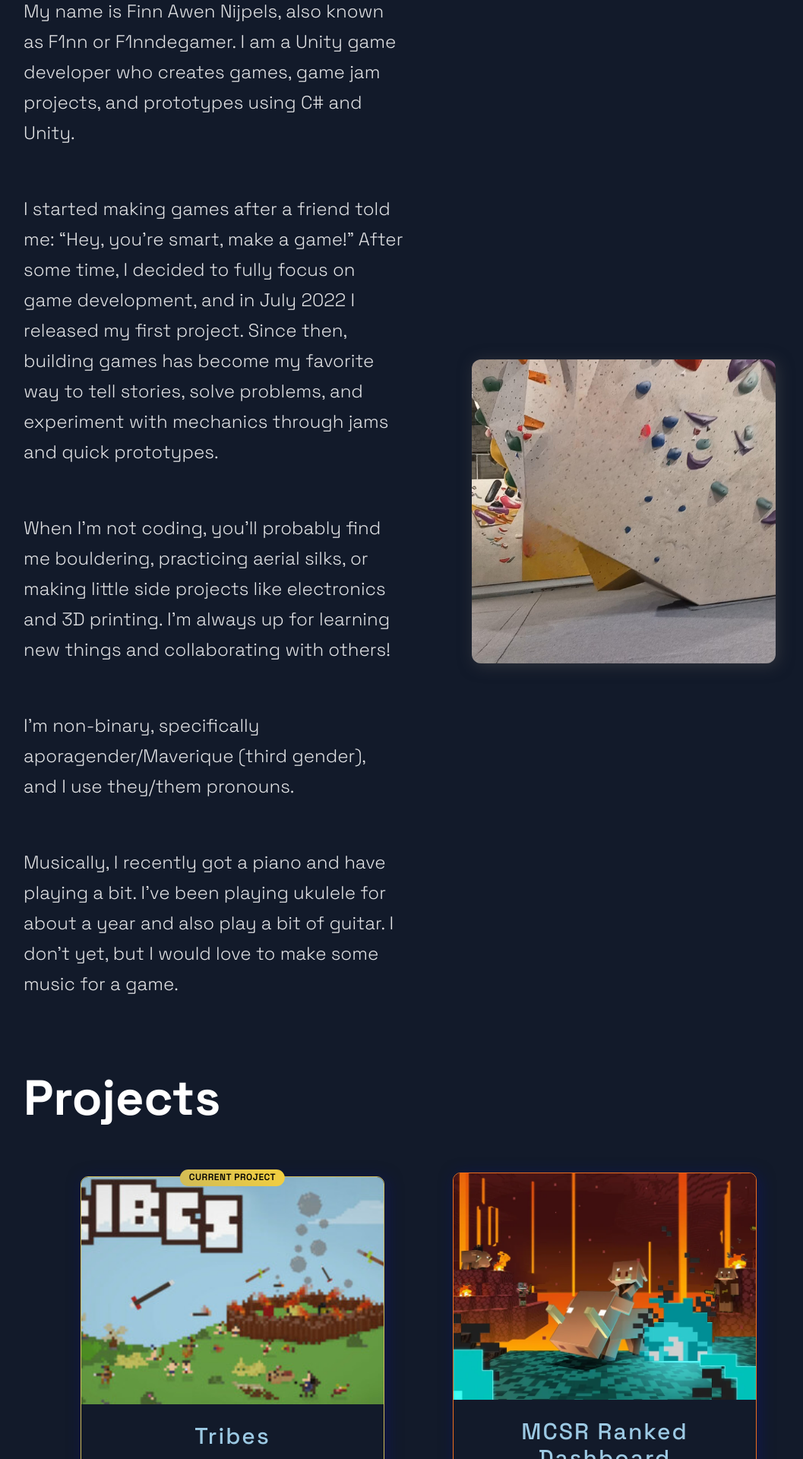
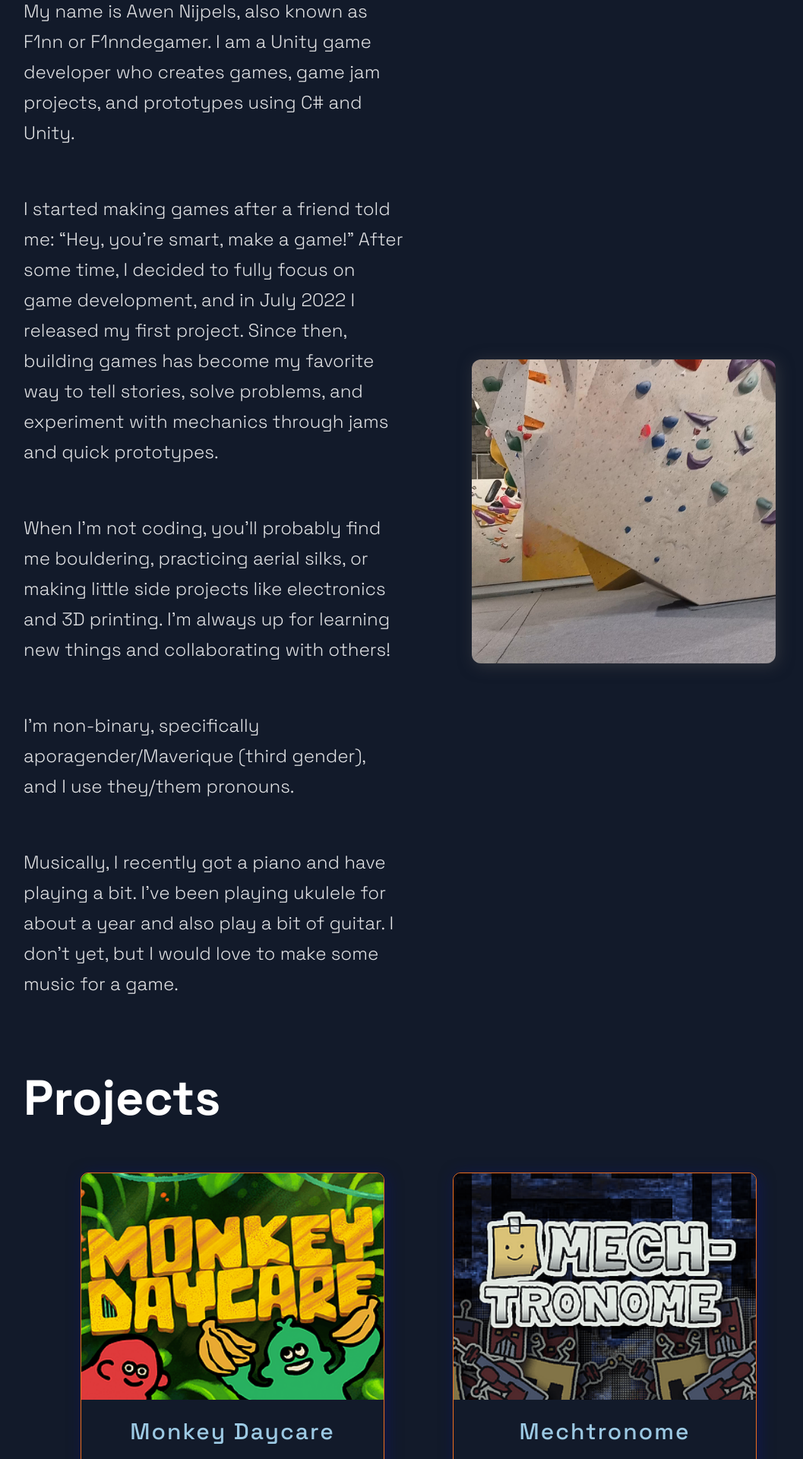
Before and after one commit to F1nndegamer/newPortofolio, a Next.js app: page / in a window 1280 px wide. Shown: the part 880-2800 px from the top of the page at 76% size, without its empty margins (89-1146 px from the left). Built offline with nearby package versions, Linux system fonts and the light colour scheme.

Commit message:
October update, still missing newest projects, but a little more up-to-date

```diff
--- a/src/components/About/About.js
+++ b/src/components/About/About.js
@@ -19,9 +19,9 @@ const About = () => (
     <AboutContainer>
       <AboutText>
         <SectionText>
-          My name is Finn Awen Nijpels, also known as F1nn or F1nndegamer. I am
-          a Unity game developer who creates games, game jam
-          projects, and prototypes using C# and Unity.
+          My name is Awen Nijpels, also known as F1nn or F1nndegamer. I am a
+          Unity game developer who creates games, game jam projects, and
+          prototypes using C# and Unity.
         </SectionText>
         <SectionText>
           I started making games after a friend told me: “Hey, you’re smart,
@@ -38,12 +38,13 @@ const About = () => (
           others!
         </SectionText>
         <SectionText>
-          I'm non-binary, specifically aporagender/Maverique (third gender), and I use they/them pronouns.
+          I'm non-binary, specifically aporagender/Maverique (third gender), and
+          I use they/them pronouns.
         </SectionText>
         <SectionText>
-          Musically, I recently got a piano and have playing a bit.
-          I’ve been playing ukulele for about a year and also play a bit of
-          guitar. I don't yet, but I would love to make some music for a game.
+          Musically, I recently got a piano and have playing a bit. I’ve been
+          playing ukulele for about a year and also play a bit of guitar. I
+          don't yet, but I would love to make some music for a game.
         </SectionText>
       </AboutText>
       <ImageContainer>
--- a/src/constants/ProjectsData.js
+++ b/src/constants/ProjectsData.js
@@ -1,4 +1,25 @@
 export const projects = [
+  {
+    title: "Monkey Daycare",
+    description: "Run a chaotic monkey farm, filled with naughty monkeys",
+    image: "/images/Monkey.png",
+    tags: ["Unity", "Game", "C#"],
+    source: "https://github.com/F1nndegamer/Brackeys-26.2",
+    visit: "https://aspiremade.itch.io/monkey-daycare",
+    playtitle: "Play the game",
+    id: 11,
+  },
+  {
+    title: "Mechtronome",
+    description: "Shoot robots to the beat as your guns deteriorate!",
+    image: "/images/mech.png",
+    tags: ["Game", "Action", "Unity", "Shooter"],
+    source: "https://github.com/f1nndegamer/gmtk-2026",
+    visit: "https://f1nndegamer.itch.io/mechtronome",
+    playtitle: "Open project",
+    extratitle: "Code repo",
+    id: 11,
+  },
   {
     title: "Tribes",
     description:
@@ -9,7 +30,7 @@ export const projects = [
     visit: "https://store.steampowered.com/app/3551950/Tribes/",
     playtitle: "Play the Demo!",
     extratitle: "Join the discord!",
-    currentProject: true,
+    currentProject: false,
     id: -1,
   },
   {
```
Also changed, not shown: public/images/Monkey.png (added), public/images/mech.png (added), public/quotes.txt.
